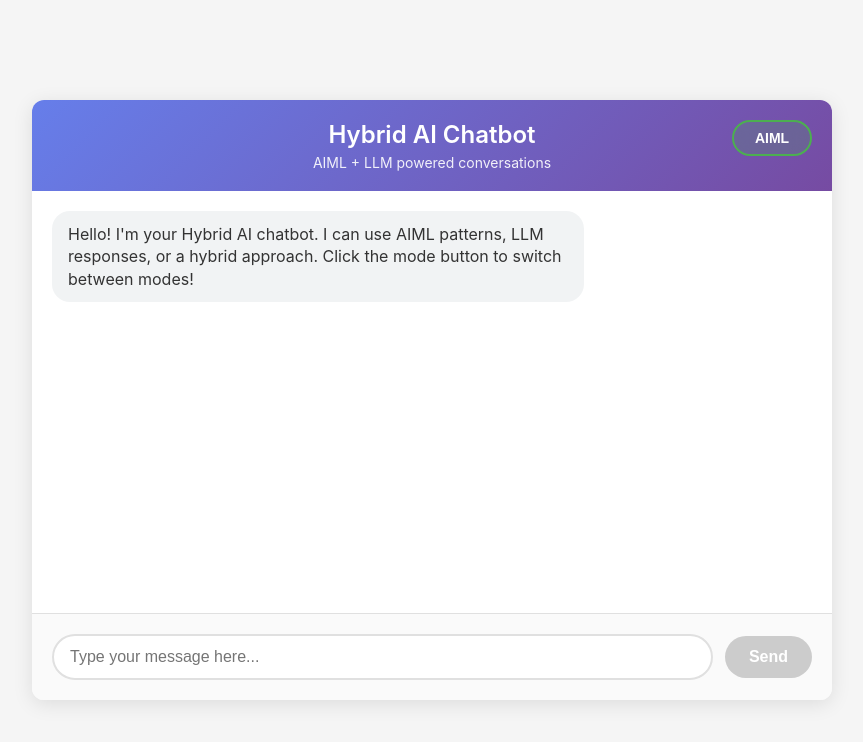
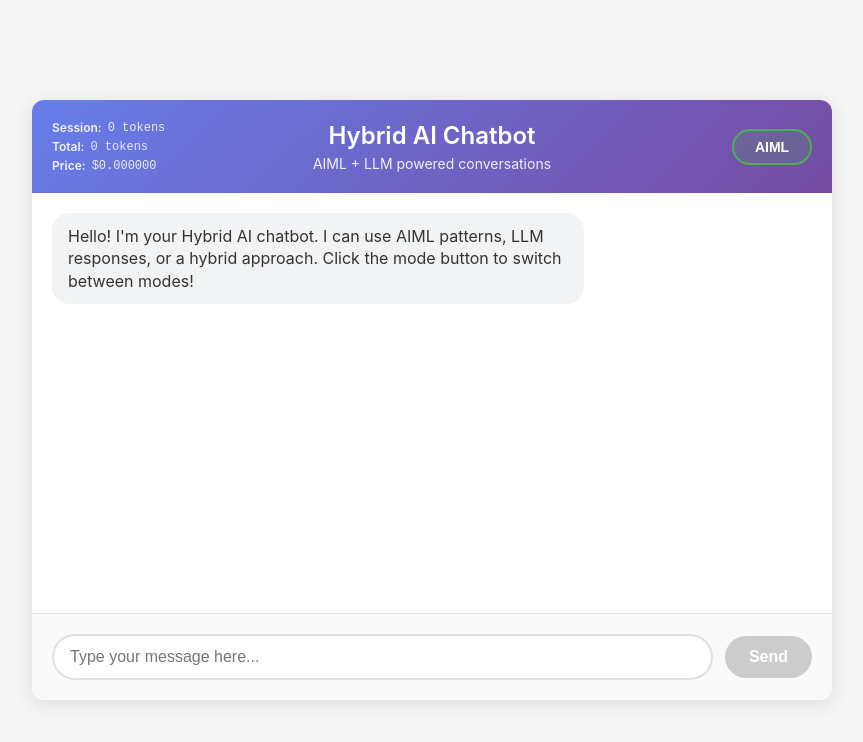
Before and after one commit to elevy99927/hybrid-ai-aiml-chat, a React (Vite) app in the folder src/frontend/: page / in a window 1280 px wide. Shown: the top 742 px of the page, without its empty margins (208-1071 px from the left). Built offline with nearby package versions, Linux system fonts and the light colour scheme; no server answers; the HTML template or start-up script is replaced by a standard one.

Commit message:
add counter

```diff
--- a/src/frontend/src/App.css
+++ b/src/frontend/src/App.css
@@ -23,26 +23,59 @@
   background: linear-gradient(135deg, #667eea 0%, #764ba2 100%);
   color: white;
   padding: 20px;
-  text-align: center;
+  display: flex;
+  justify-content: space-between;
+  align-items: center;
   position: relative;
 }
 
-.chat-header h1 {
+.token-stats {
+  display: flex;
+  flex-direction: column;
+  gap: 4px;
+  align-items: flex-start;
+  font-size: 12px;
+  min-width: 150px;
+}
+
+.stat-item {
+  display: flex;
+  gap: 6px;
+  align-items: center;
+}
+
+.stat-label {
+  font-weight: 600;
+  opacity: 0.9;
+}
+
+.stat-value {
+  font-weight: 400;
+  opacity: 0.85;
+  font-family: 'Courier New', monospace;
+}
+
+.header-center {
+  flex: 1;
+  text-align: center;
+}
+
+.header-center h1 {
   margin: 0;
   font-size: 24px;
   font-weight: 600;
 }
 
-.chat-header p {
+.header-center p {
   margin: 5px 0 0 0;
   opacity: 0.9;
   font-size: 14px;
 }
 
 .mode-selector {
-  position: absolute;
-  top: 20px;
-  right: 20px;
+  min-width: 150px;
+  display: flex;
+  justify-content: flex-end;
 }
 
 .mode-button {
--- a/src/frontend/src/App.jsx
+++ b/src/frontend/src/App.jsx
@@ -8,7 +8,30 @@ function App() {
   const [inputValue, setInputValue] = useState('')
   const [isLoading, setIsLoading] = useState(false)
   const [chatMode, setChatMode] = useState('AIML') // AIML, LLM, or Hybrid
+  const [sessionTokens, setSessionTokens] = useState(0)
+  const [totalTokens, setTotalTokens] = useState(0)
+  const [totalSpend, setTotalSpend] = useState(0)
   const messagesEndRef = useRef(null)
+
+  // Fetch stats from backend on mount and periodically
+  useEffect(() => {
+    const fetchStats = async () => {
+      try {
+        const response = await fetch('http://localhost:3011/stats')
+        if (response.ok) {
+          const data = await response.json()
+          setTotalTokens(data.total_tokens || 0)
+          setTotalSpend(data.total_spend || 0)
+        }
+      } catch (error) {
+        console.error('Failed to fetch stats:', error)
+      }
+    }
+
+    fetchStats()
+    const interval = setInterval(fetchStats, 5000) // Refresh every 5 seconds
+    return () => clearInterval(interval)
+  }, [])
 
   const scrollToBottom = () => {
     messagesEndRef.current?.scrollIntoView({ behavior: "smooth" })
@@ -45,6 +68,10 @@ function App() {
       }
 
       const data = await response.json()
+
+      // Update session token count
+      const tokens = data.tokens || { total: 0 }
+      setSessionTokens(tokens.total)
 
       // Add bot response with source info
       const responseText = data.response
@@ -85,8 +112,24 @@ function App() {
     <div className="app">
       <div className="chat-container">
         <div className="chat-header">
-          <h1>Hybrid AI Chatbot</h1>
-          <p>AIML + LLM powered conversations</p>
+          <div className="token-stats">
+            <div className="stat-item">
+              <span className="stat-label">Session:</span>
+              <span className="stat-value">{sessionTokens} tokens</span>
+            </div>
+            <div className="stat-item">
+              <span className="stat-label">Total:</span>
+              <span className="stat-value">{totalTokens} tokens</span>
+            </div>
+            <div className="stat-item">
+              <span className="stat-label">Price:</span>
+              <span className="stat-value">${totalSpend.toFixed(6)}</span>
+            </div>
+          </div>
+          <div className="header-center">
+            <h1>Hybrid AI Chatbot</h1>
+            <p>AIML + LLM powered conversations</p>
+          </div>
           <div className="mode-selector">
             <button
               onClick={cycleChatMode}
```
Also changed, not shown: 1 other file (tests, documents, lock files or other folders).
